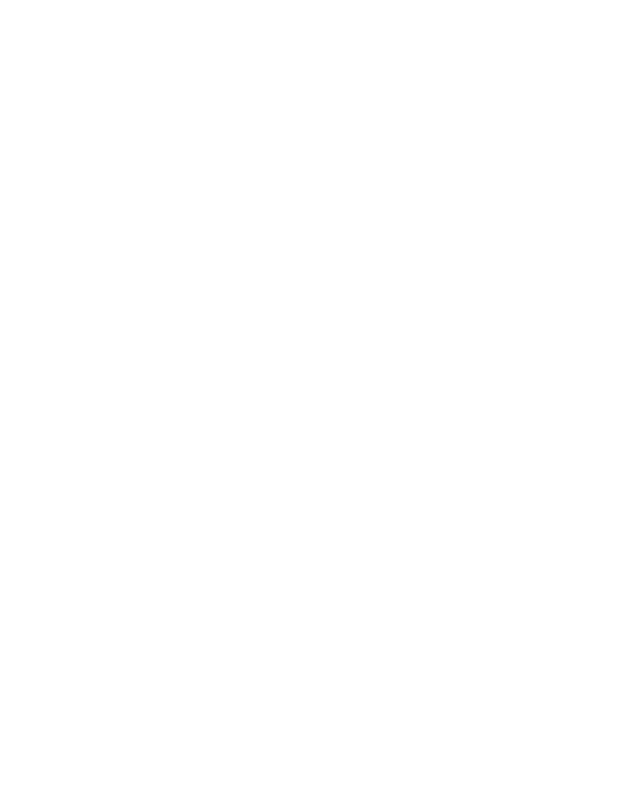
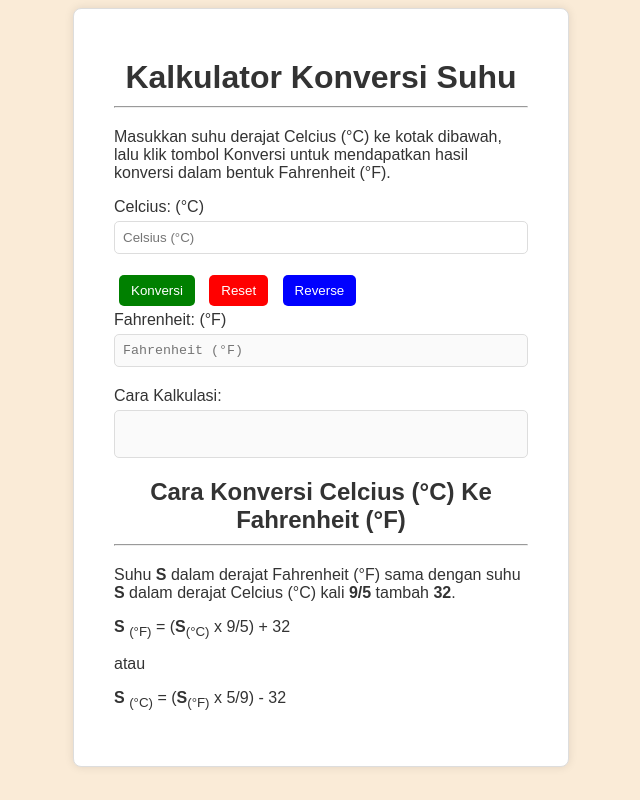
Before and after one commit to revou-fundamental-course/30-sept-24-zulfarma, a plain HTML site: page index.html in a window 1280 px wide. Shown: the whole page, without its empty margins (319-959 px from the left). Drawn offline with Linux system fonts and the light colour scheme.

Commit message:
konfigurasi mini project

```diff
--- a/css/style.css
+++ b/css/style.css
@@ -1 +1,77 @@
-/* ini css */
+body {
+  font-family: Arial, sans-serif;
+  background-color: antiquewhite;
+  color: #333;
+  padding-left: 30%;
+  padding-right: 30%;
+  justify-content: center;
+  align-items: center;
+}
+
+.container {
+  background: #fff;
+  box-shadow: 0 0 10px rgba(0, 0, 0, 0.1);
+  border: 1px solid #ddd;
+  border-radius: 8px;
+  padding: 40px;
+}
+
+header, footer {
+  text-align: center;
+  margin-bottom: 20px;
+}
+
+h1, h2 {
+  margin: 10px 0;
+}
+
+form, .padding-16 {
+  margin-bottom: 16px;
+}
+
+input, textarea {
+  width: 100%;
+  padding: 8px;
+  margin-top: 5px;
+  border: 1px solid #ddd;
+  border-radius: 5px;
+  box-sizing: border-box;
+}
+
+button {
+  padding: 8px 12px;
+  margin: 5px;
+  border-radius: 5px;
+  border: none;
+  background-color: #007BFF;
+  color: white;
+  cursor: pointer;
+}
+
+.form-btn-submit {
+  background-color: green;
+  color: white;
+}
+
+.form-btn-reset {
+  background-color: red;
+  color: white;
+}
+
+.form-btn-reserve {
+  background-color: blue;
+  color: white;
+}
+
+
+button:hover {
+  background-color: #0056b3;
+}
+
+textarea {
+  resize: none;
+}
+
+.suhu-style {
+  font-weight: bold;
+}
--- a/index.html
+++ b/index.html
@@ -3,10 +3,65 @@
 <head>
   <meta charset="UTF-8">
   <meta name="viewport" content="width=device-width, initial-scale=1.0">
-  <title>Document</title>
+  <title>Kalkulator Konversi Suhu</title>
   <link rel="stylesheet" href="css/style.css">
 </head>
 <body>
+  <div class="container">
+    <header>
+      <h1>Kalkulator Konversi Suhu</h1>
+      <hr/>
+    </header>
 
+    <main>
+      <section>
+        <article>
+          <p>Masukkan suhu derajat Celcius (&deg;C) ke kotak dibawah,
+            lalu klik tombol Konversi untuk mendapatkan hasil konversi dalam bentuk Fahrenheit (&deg;F).</p>
+        </article>
+
+        <!-- Inputan Suhu -->
+        <form class="padding-16">
+          <label for="input-suhu">Celcius: (&deg;C)</label>
+          <input type="number" id="input-suhu" placeholder="Celsius (&deg;C)">
+        </form>
+
+        <div>
+          <button class="form-btn form-btn-submit" type="button" onclick="konversi()">Konversi</button>
+          <button class="form-btn form-btn-reset" type="button" onclick="reset()">Reset</button>
+          <button class="form-btn form-btn-reserve" type="button" onclick="reverse()">Reverse</button>
+        </div>
+
+        <!-- Hasil Inputan -->
+        <div class="padding-16">
+          <label for="hasil-suhu">Fahrenheit: (&deg;F)</label>
+          <textarea id="hasil-suhu" rows="1" disabled placeholder="Fahrenheit (&deg;F)"></textarea>
+        </div>
+
+        <!-- Cara Kalkulasi -->
+        <div class="padding-16">
+          <label for="how-to-suhu">Cara Kalkulasi:</label>
+          <textarea id="how-to-suhu" rows="2" disabled></textarea>
+        </div>
+      </section>
+
+      <!-- Info Content -->
+      <section>
+        <header>
+          <h2>Cara Konversi Celcius (&deg;C) Ke Fahrenheit (&deg;F)</h2>
+          <hr />
+        </header>
+        <article>
+          <p>Suhu <span class="suhu-style">S</span> dalam derajat Fahrenheit (&deg;F) sama dengan suhu <span class="suhu-style">S</span> dalam derajat Celcius (&deg;C) kali <span class="suhu-style">9/5</span> tambah <span class="suhu-style">32</span>.</p>
+          <p><span class="suhu-style">S</span> <sub>(&deg;F)</sub> = (<span class="suhu-style">S</span><sub>(&deg;C)</sub> x 9/5) + 32</p>
+          <p>atau </p>
+          <p> <span class="suhu-style">S</span> <sub>(&deg;C)</sub> = (<span class="suhu-style">S</span><sub>(&deg;F)</sub> x 5/9) - 32
+          </p>
+        </article>
+      </section>
+    </main>
+  </div>
+
+  <script src="js/script.js"></script>
 </body>
 </html>
--- a/js/script.js
+++ b/js/script.js
@@ -1 +1,29 @@
-// ini js
+function konversi() {
+  const celsius = parseFloat(document.getElementById('input-suhu').value);
+  if (isNaN(celsius)) {
+    alert('Masukkan nilai Celsius!');
+    return;
+  }
+
+  const fahrenheit = (celsius * 9/5) + 32;
+  document.getElementById('hasil-suhu').value = fahrenheit.toFixed(2);
+  document.getElementById('how-to-suhu').value = `${celsius} \u00B0C x (9/5) + 32 = ${fahrenheit.toFixed(2)}\u00B0F`;
+}
+
+function reset() {
+  document.getElementById('input-suhu').value = '';
+  document.getElementById('hasil-suhu').value = '';
+  document.getElementById('how-to-suhu').value = '';
+}
+
+function reverse() {
+  const fahrenheit = parseFloat(document.getElementById('hasil-suhu').value);
+  if (isNaN(fahrenheit)) {
+    alert('Masukkan nilai Fahrenheit yang valid!');
+    return;
+  }
+
+  const celsius = (fahrenheit - 32) * 5/9;
+  document.getElementById('input-suhu').value = celsius.toFixed(2);
+  document.getElementById('how-to-suhu').value = `${fahrenheit}\u00B0F - 32 x (5/9) = ${celsius.toFixed(2)}\u00B0C`;
+}
```
